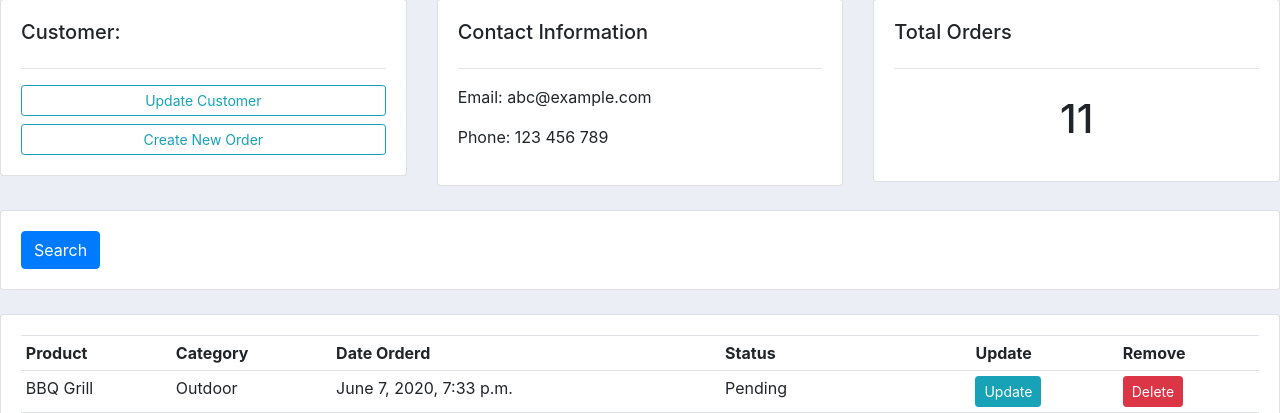
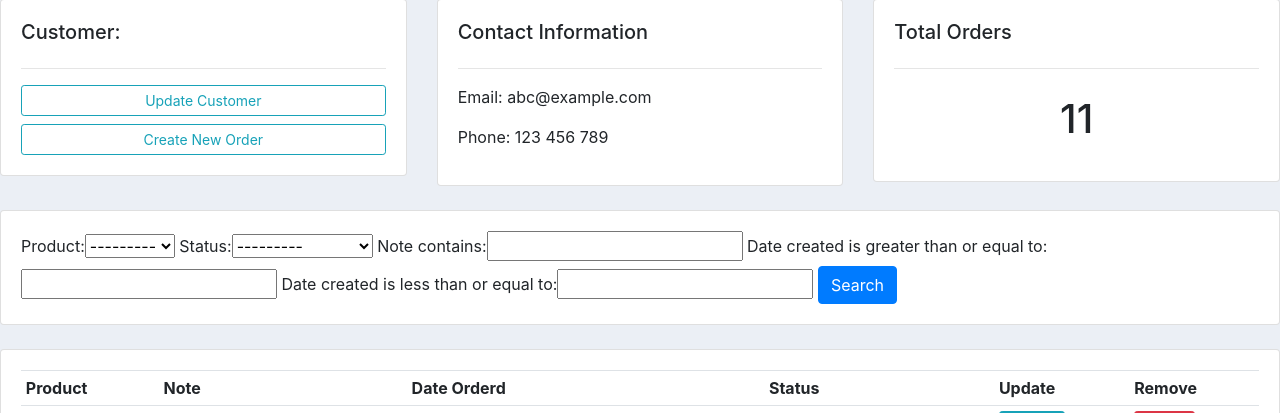
Before and after one commit to mutisyamusembi/DjangoCustomerManagement, a Django app: page /customer/1/ in a window 1280 px wide. Shown: the part 103-516 px from the top of the page. Run offline with Django 3.2, Linux system fonts and the light colour scheme; data comes from the database, SQL or seed files in the repository; both versions use the stored data as it was after the commit; some libraries are stand-ins or nearby versions.

Commit message:
Filter Form

```diff
--- a/P1/settings.py
+++ b/P1/settings.py
@@ -37,7 +37,8 @@ INSTALLED_APPS = [
     'django.contrib.sessions',
     'django.contrib.messages',
     'django.contrib.staticfiles',
-    'accounts'
+    'accounts',
+    'django_filters',
 ]
 
 MIDDLEWARE = [
--- /dev/null
+++ b/accounts/filters.py
@@ -0,0 +1,15 @@
+import django_filters
+from django_filters import DateFilter, CharFilter
+
+from .models import *
+
+class OrderFilter(django_filters.FilterSet):
+    start_date = DateFilter(field_name="date_created", lookup_expr='gte')
+    end_date = DateFilter(field_name="date_created", lookup_expr='lte')
+    note = CharFilter(field_name="note",lookup_expr='icontains')
+
+
+    class Meta:
+        model = Order
+        fields = '__all__'
+        exclude = ['customer','date_created']
--- a/accounts/models.py
+++ b/accounts/models.py
@@ -46,6 +46,7 @@ class Order (models.Model):
     product = models.ForeignKey(Product, null= True, on_delete= models.SET_NULL)
     date_created = models.DateTimeField(auto_now_add=True)
     status = models.CharField(max_length=200, null=True, choices=STATUS)
+    note = models.CharField(max_length=1000, null=True)
 
     def __str__(self):
         return self.product.name
--- a/accounts/templates/accounts/customer.html
+++ b/accounts/templates/accounts/customer.html
@@ -39,7 +39,7 @@
 	<div class="col">
 		<div class="card card-body">
 			<form method="get">
-
+					{{myFilter.form}}
 		    <button class="btn btn-primary" type="submit">Search</button>
 		  </form>
 		</div>
@@ -54,7 +54,7 @@
 			<table class="table table-sm">
 				<tr>
 					<th>Product</th>
-					<th>Category</th>
+					<th>Note</th>
 					<th>Date Orderd</th>
 					<th>Status</th>
 					<th>Update</th>
@@ -63,7 +63,7 @@
 				{% for order in orders %}
 				<tr>
 					<td>{{order.product}}</td>
-					<td>{{order.product.category}}</td>
+					<td>{{order.note}}</td>
 					<td>{{order.date_created}}</td>
 					<td>{{order.status}}</td>
 					<td><a class ="btn btn-sm btn-info"  href="{% url 'update_order' order.id %}">Update</a></td>
--- a/accounts/views.py
+++ b/accounts/views.py
@@ -5,6 +5,7 @@ from django.forms import inlineformset_factory
 # Create your views here.
 from .models import *
 from .forms import OrderForm
+from .filters import OrderFilter
 
 def home(request):
     orders = Order.objects.all()
@@ -25,7 +26,9 @@ def customer(request, pk):
     customer = Customer.objects.get(id=pk)
     orders = customer.order_set.all()
     orders_count = orders.count()
-    context = {'customer':customer,'orders':orders,'orders_count':orders_count}
+    myFilter = OrderFilter(request.GET,queryset=orders)
+    orders = myFilter.qs
+    context = {'customer':customer,'orders':orders,'orders_count':orders_count,'myFilter':myFilter}
     return render(request,'accounts/customer.html',context)
 
 def createOrder(request,pk):
```
Also changed, not shown: accounts/migrations/0006_auto_20200611_1523.py (added), accounts/migrations/0007_auto_20200611_1532.py (added), db.sqlite3.
